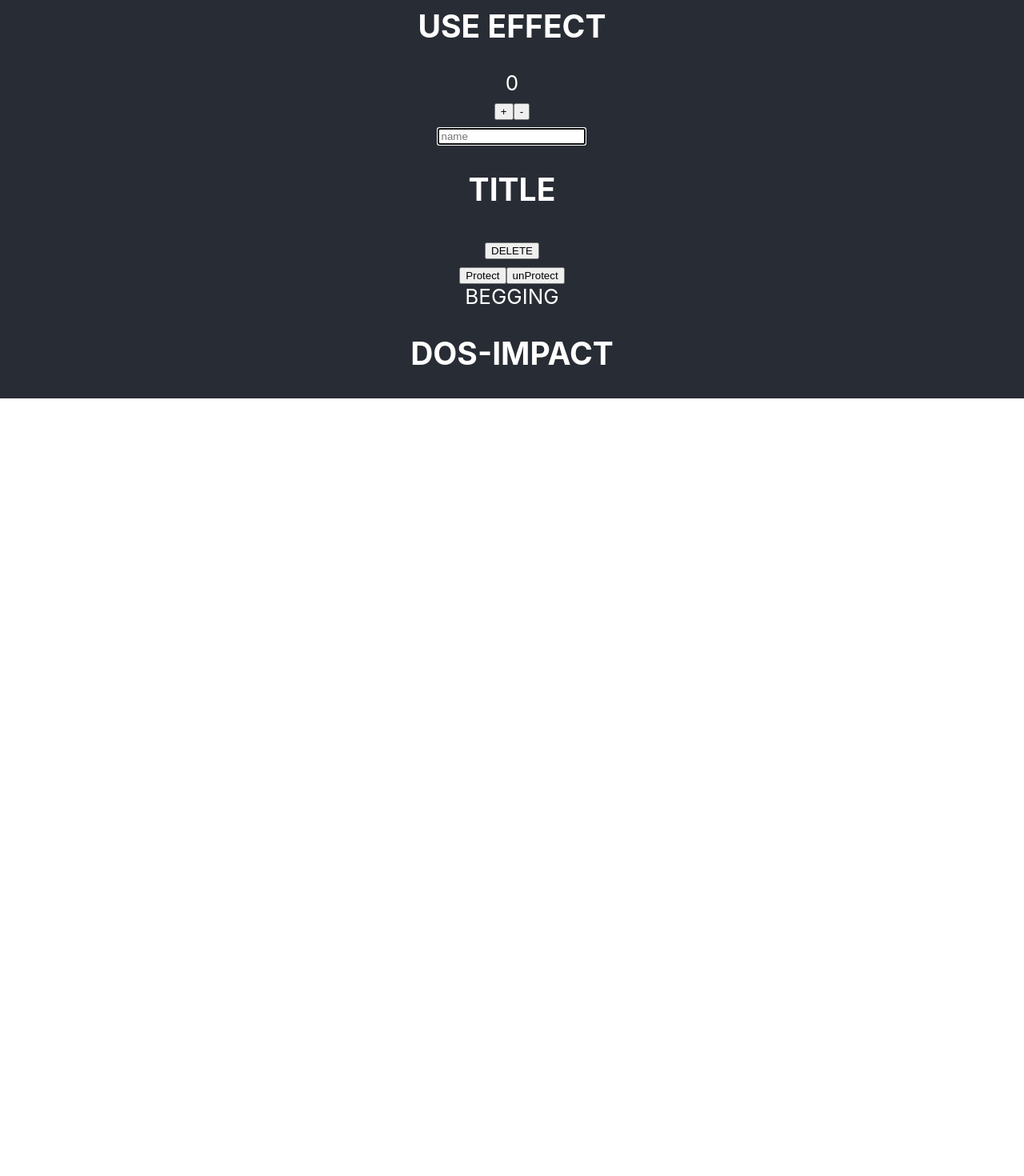
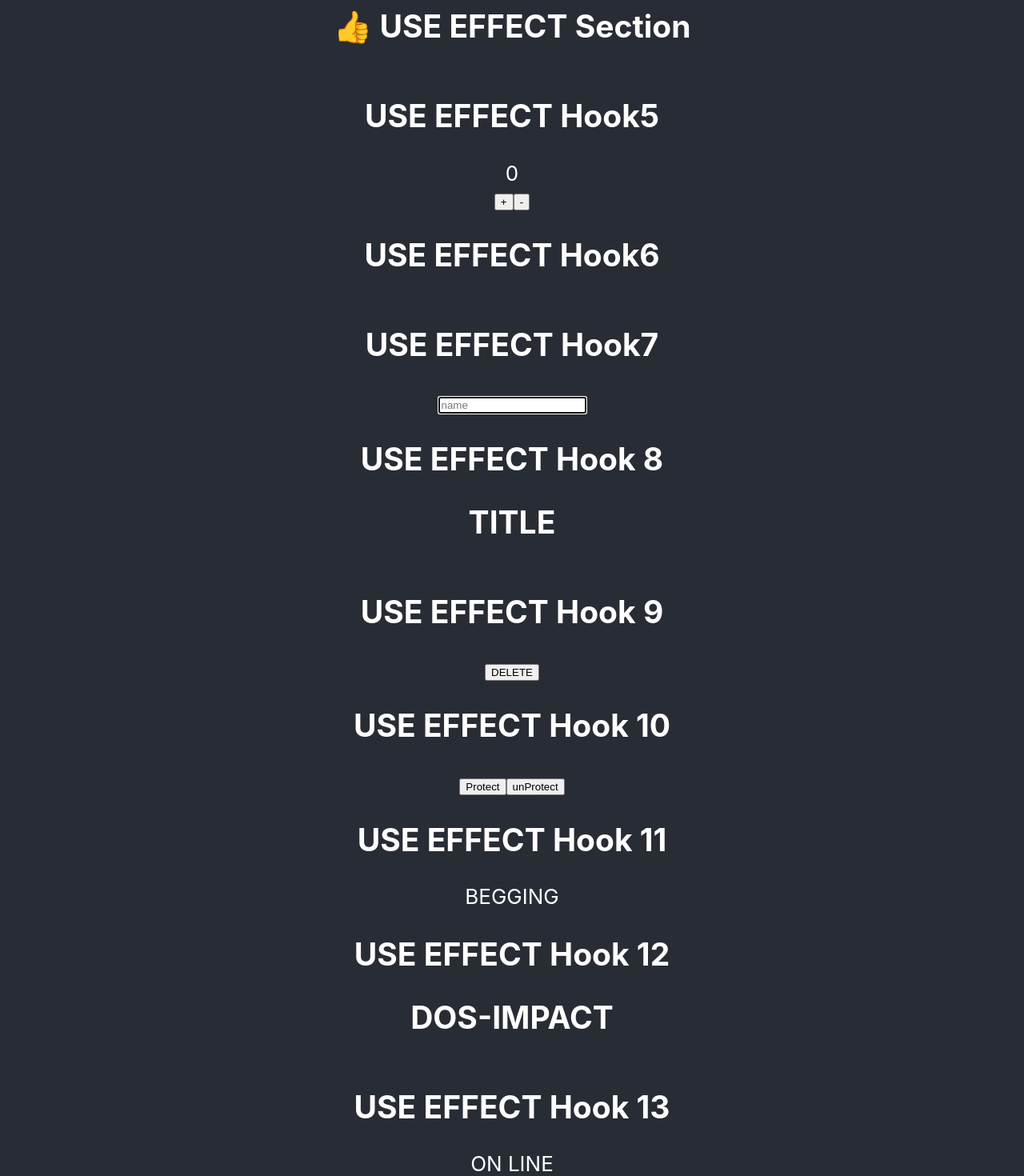
Before and after one commit to DosImpact/lecture_react_hooks, a React (Create React App) app: page / in a window 1280 px wide. Shown: the part 800-2270 px from the top of the page at 80% size. Before the commit the page ends 1298 px from the top, so only its background shows below. Built offline with nearby package versions, Linux system fonts and the light colour scheme.

Commit message:
useNetwork

```diff
--- a/src/App.js
+++ b/src/App.js
@@ -14,15 +14,33 @@ function App() {
           <Hook3 />
           <Hook4 />
         </Section>
-        <Section title={"USE EFFECT"}>
+        <Section title={"👍 USE EFFECT Section"}></Section>
+        <Section title={"USE EFFECT Hook5"}>
           <Hook5 />
+        </Section>
+        <Section title={"USE EFFECT Hook6"}>
           <Hook6 />
+        </Section>
+        <Section title={"USE EFFECT Hook7"}>
           <Hook7 />
+        </Section>
+        <Section title={"USE EFFECT Hook 8"}>
           <Hook8 />
+        </Section>
+        <Section title={"USE EFFECT Hook 9"}>
           <Hook9 />
+        </Section>
+        <Section title={"USE EFFECT Hook 10"}>
           <Hook10 />
+        </Section>
+        <Section title={"USE EFFECT Hook 11"}>
           <Hook11 />
+        </Section>
+        <Section title={"USE EFFECT Hook 12"}>
           <Hook12 />
+        </Section>
+        <Section title={"USE EFFECT Hook 13"}>
+          <Hook13 />
         </Section>
       </header>
     </div>
@@ -193,7 +211,7 @@ const useClick = (onClick) => {
 };
 
 const Hook8 = () => {
-  const sayHello = () => console.log("helllo");
+  const sayHello = (e) => console.log(e);
   const title = useClick(sayHello);
   return (
     <div>
@@ -299,6 +317,33 @@ const Hook12 = () => {
   );
 };
 
-const useNetwork = (onChange) => {
+//=====================================================================================================
+
+//현재의 온프 상태 / 이벤트 바인딩
+const useNetwork = (onNetworkChange) => {
   const [status, setStatus] = useState(navigator.onLine);
+
+  useEffect(() => {
+    const handleChange = () => {
+      setStatus(navigator.onLine);
+      if (typeof onNetworkChange === "function") {
+        onNetworkChange(navigator.onLine);
+      }
+    };
+    window.addEventListener("online", handleChange);
+    window.addEventListener("offline", handleChange);
+    return () => {
+      window.removeEventListener("online", handleChange);
+      window.removeEventListener("offline", handleChange);
+    };
+  }, [onNetworkChange]);
+
+  return status;
 };
+
+const Hook13 = () => {
+  const onNetworkChange = (status) =>
+    console.log(status ? "ON LINE " : "OFF LINE");
+  const onLine = useNetwork(onNetworkChange);
+  return <>{onLine ? "ON LINE" : "OFF LINE"}</>;
+};
```
Also changed, not shown: 1 other file (tests, documents, lock files or other folders).
